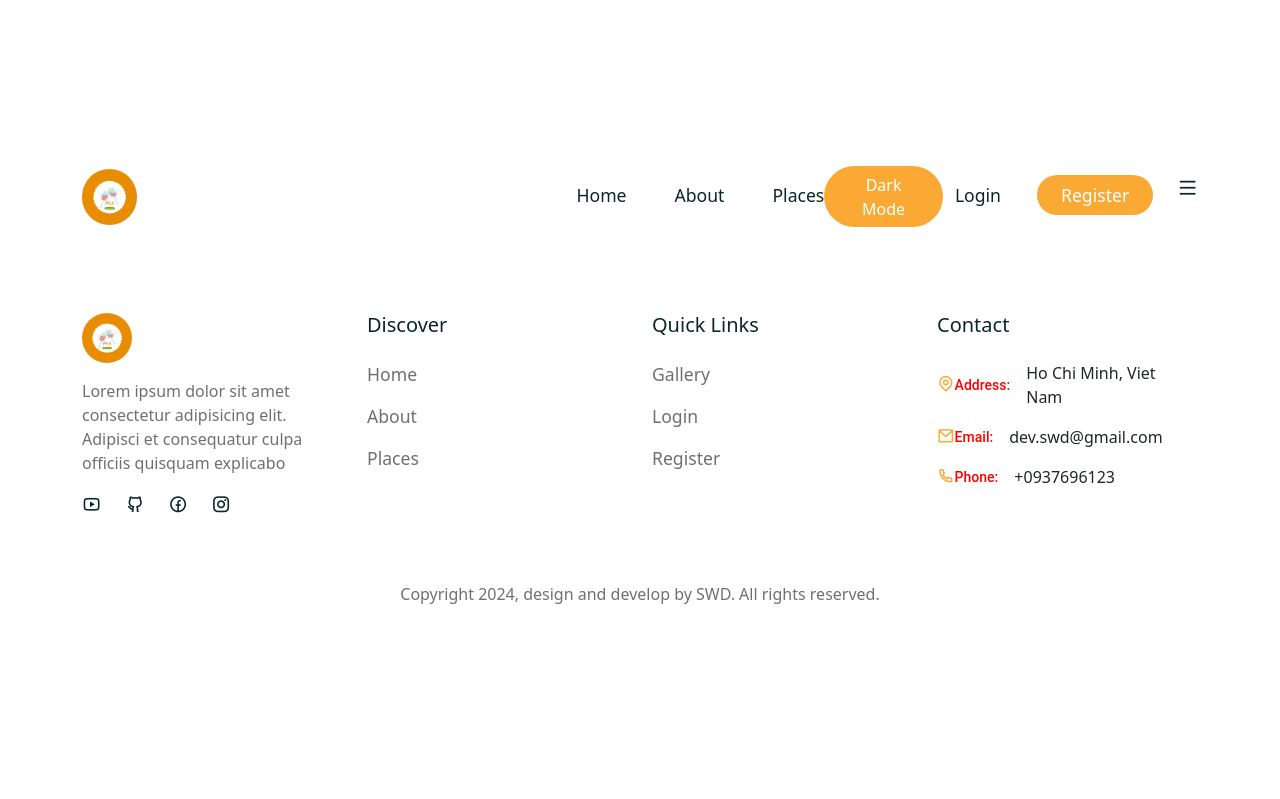
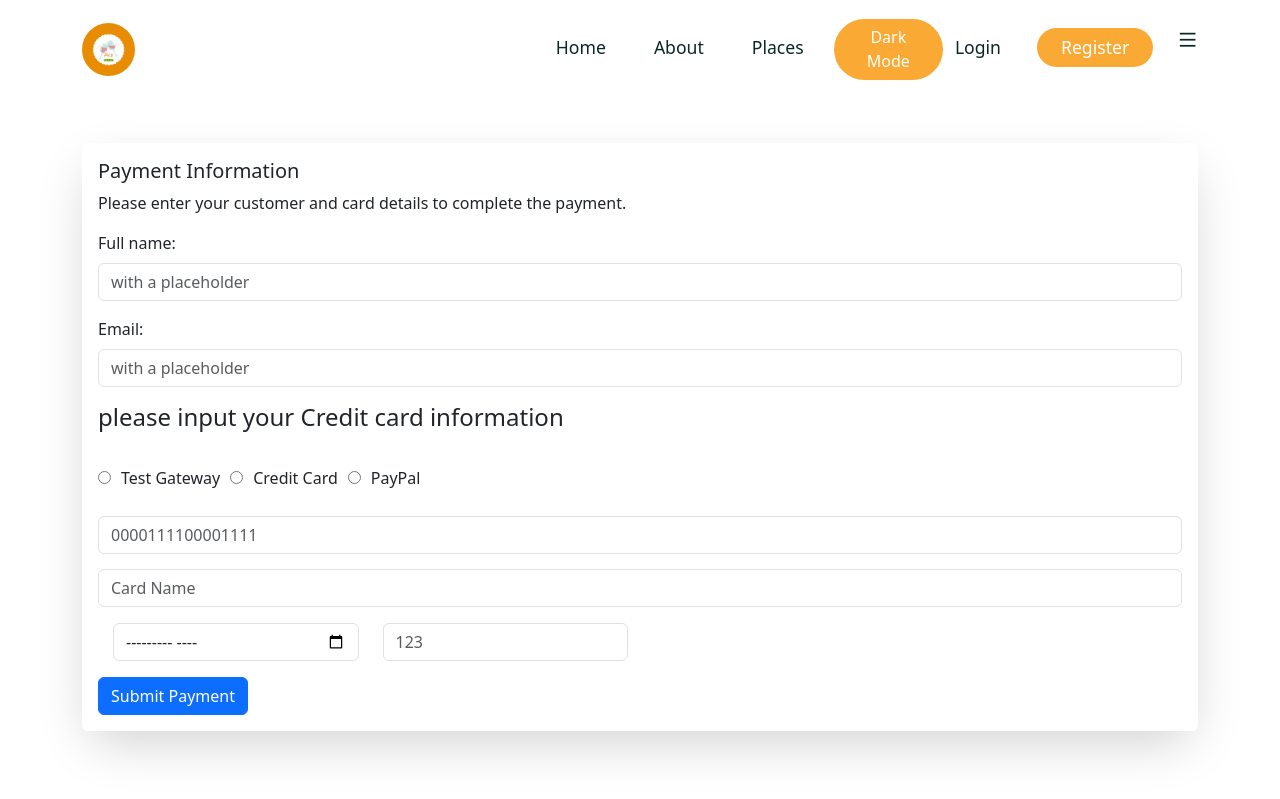
Before and after one commit to Anxiousz/Birthday-Party-Booking-For-Kids-FE, a React (Create React App) app in the folder Party_Hosting_System-FE/front-end/: page /payment in a window 1280 px wide. Shown: the top 799 px of the page. Built offline with nearby package versions, Linux system fonts and the light colour scheme; a web font is replaced by a local one.

Commit message:
[Huynm] [Front-End] 3rd commit -checkout page

```diff
--- a/Party_Hosting_System-FE/front-end/package.json
+++ b/Party_Hosting_System-FE/front-end/package.json
@@ -10,9 +10,12 @@
     "@testing-library/jest-dom": "^5.17.0",
     "@testing-library/react": "^13.4.0",
     "@testing-library/user-event": "^13.5.0",
+    "axios": "^1.6.7",
     "bootstrap": "^5.3.2",
     "dayjs": "^1.11.10",
     "firebase": "^10.8.0",
+    "mdb-react-ui-kit": "^7.2.0",
+    "payment": "^2.4.6",
     "react": "^18.2.0",
     "react-bootstrap": "^2.10.1",
     "react-dom": "^18.2.0",
--- a/Party_Hosting_System-FE/front-end/src/components/Booking/Booking.jsx
+++ b/Party_Hosting_System-FE/front-end/src/components/Booking/Booking.jsx
@@ -1,13 +1,15 @@
 import React, { useState } from "react";
 import "./booking.css";
+
 import { Form, FormGroup, ListGroup, ListGroupItem, Button } from "reactstrap";
+import { useNavigate, Link } from "react-router-dom";
+import Payment from "../../pages/Payment";
 
-import { useNavigate } from "react-router-dom";
 const Booking = ({ tour, avgRating }) => {
   const { price, reviews } = tour;
 
   const navigate = useNavigate();
-
+  const [totalAmount, setTotalAmount] = useState(0);
   const [credentials, setCredentials] = useState({
     userId: "01", //later it will be dynamic
     userEmail: "example@gmail.com",
@@ -18,17 +20,26 @@ const Booking = ({ tour, avgRating }) => {
   });
 
   const handleChange = (e) => {
-    setCredentials((prev) => ({ ...prev, [e.target.id]: e.target.value }));
+    const { id, value } = e.target;
+    setCredentials((prev) => ({ ...prev, [id]: value }));
+    // Recalculate total amount whenever guest size changes
+    if (id === "guestSize") {
+      calculateTotalAmount();
+    }
   };
 
   const serviceFee = 10;
-  const totalAmount =
-    Number(price) * Number(credentials.guestSize) + Number(serviceFee);
+
+  const calculateTotalAmount = () => {
+    const calculatedTotalAmount =
+      Number(price) * Number(credentials.guestSize) + Number(serviceFee);
+    setTotalAmount(calculatedTotalAmount);
+  };
 
   // send data to the server
   const handleClick = (e) => {
     e.preventDefault();
-    navigate("/thank-you");
+    navigate("/payment");
   };
 
   return (
@@ -105,7 +116,7 @@ const Booking = ({ tour, avgRating }) => {
           </ListGroupItem>
         </ListGroup>
         <Button className="btn primary__btn w-100 mt-4" onClick={handleClick}>
-          Book Now
+            Booking Now
         </Button>
       </div>
     </div>
--- a/Party_Hosting_System-FE/front-end/src/components/Header/Header.jsx
+++ b/Party_Hosting_System-FE/front-end/src/components/Header/Header.jsx
@@ -82,7 +82,7 @@ const Header = () => {
             </div>
             {/* ============== menu end ============== */}
             <div>
-            <Button onClick={toggleTheme} className="btn primary__btn">
+            <Button onClick={toggleTheme} className="btn primary__btn buttoncheck">
                 {isDarkTheme ? 'Light Mode' : 'Dark Mode'}
               </Button>
             </div>
--- a/Party_Hosting_System-FE/front-end/src/components/Header/header.css
+++ b/Party_Hosting_System-FE/front-end/src/components/Header/header.css
@@ -54,3 +54,6 @@
     z-index: 999;
     background:#fff;
 }
+.buttoncheck {
+    margin-left: 30px;
+}
--- a/Party_Hosting_System-FE/front-end/src/pages/Payment.jsx
+++ b/Party_Hosting_System-FE/front-end/src/pages/Payment.jsx
@@ -1,9 +1,165 @@
 import React, { useState } from "react";
+import {
+  Card,
+  CardBody,
+  CardTitle,
+  CardText,
+  Input,
+  Button,
+  InputGroup,
+  InputGroupText,
+  FormGroup,
+  Label,
+  FormFeedback,
+  FormText,
+  Row,
+  Col,
+} from "reactstrap";
+import { useNavigate } from "react-router-dom";
+import {
+  formatCreditCardNumber,
+  formatCVC,
+  formatExpirationDate,
+} from "../shared/card";
+import "../styles/payment.css"
 
+const PaymentPage = () => {
+  const [customerInfo, setCustomerInfo] = useState({
+    name: "",
+    email: "",
+  });
+  const [cardInfo, setCardInfo] = useState({
+    number: "",
+    name: "",
+    expiry: "",
+    cvc: "",
+    issuer: "",
+    focused: "",
+    formData: null,
+  });
 
+  // const handleInputChange = (event) => {
+  //   const { name, value } = event.target;
 
-const Payment = () => {
+  //   // Format card information
+  //   if (name === "number") {
+  //     value = formatCreditCardNumber(value);
+  //   } else if (name === "expiry") {
+  //     value = formatExpirationDate(value);
+  //   } else if (name === "cvc") {
+  //     value = formatCVC(value);
+  //   }
 
+  const navigate = useNavigate();
 
-}
-export default Payment;
+  // ... rest of your component code
+  const handleSubmit = (e) => {
+    e.preventDefault();
+    alert("You have finished payment!");
+    navigate("/payment");
+  };
+
+  return (
+    <div className="container mt-5">
+      <Card className="credit_card_card">
+        <CardBody>
+          <CardTitle tag="h5">Payment Information</CardTitle>
+          <CardText>
+            Please enter your customer and card details to complete the payment.
+          </CardText>
+
+          {/* Customer Information */}
+          <div className="mb-3">
+            <FormGroup>
+              <Label for="fullname">Full name:</Label> <br />
+              <Input
+                id="fullname"
+                name="fullname"
+                placeholder="with a placeholder"
+                type="text"
+              />{" "}
+            </FormGroup>
+          </div>
+          <div className="mb-3">
+            <FormGroup>
+              <Label for="email">Email:</Label>
+              <Input
+                id="email"
+                name="email"
+                placeholder="with a placeholder"
+                type="email"
+              />
+              <FormFeedback valid>Sweet! that name is available</FormFeedback>
+              {/* <FormText>Example help text that remains unchanged.</FormText> */}
+            </FormGroup>
+          </div>
+          <div key="Payment">
+            <div className="App-payment">
+              <h4>please input your Credit card information</h4>
+              <Card
+                number={cardInfo.number}
+                name={cardInfo.name}
+                expiry={cardInfo.expiry}
+                cvc={cardInfo.cvc}
+              />
+              <form onSubmit={handleSubmit}>
+                <Input type="hidden" name="issuer" value={cardInfo.issuer} />
+                <FormGroup></FormGroup>
+                <FormGroup className="payment-radio">
+                  <input name="gateway" type="radio" value="test_gateway" />
+                  <label htmlFor="test_gateway">Test Gateway</label>
+                  <input name="gateway" type="radio" value="stripe" />
+                  <label htmlFor="stripe">Credit Card</label>
+                  <input name="gateway" type="radio" value="paypal" />
+                  <label htmlFor="paypal">PayPal</label>
+                </FormGroup>
+                <FormGroup>
+                  <Input
+                    className="number"
+                    type="number"
+                    label="Credit Card Number"
+                    placeholder="0000111100001111"
+                  />
+                  <Input
+                    className="card_name"
+                    type="number"
+                    max="99999"
+                    label="Credit Card Name"
+                    placeholder="Card Name"
+                  />
+                </FormGroup>
+                <FormGroup className="card_info">
+                  <Row>
+                    <Col xs="3" className="col_MY">
+                      <Input
+                        name="month"
+                        type="month"
+                        label="month"
+                        placeholder="MM"
+                      />
+                    </Col>
+                    <Col xs="3" className="col_CVC">
+                      <Input
+                        width={3}
+                        name="cvc"
+                        type="number"
+                        label="CVC"
+                        placeholder="123"
+                      />
+                    </Col>
+                  </Row>
+                </FormGroup>
+              </form>
+            </div>
+          </div>
+
+          <Button color="primary" onClick={handleSubmit}>
+            Submit Payment
+          </Button>
+        </CardBody>
+      </Card>
+    </div>
+  );
+};
+
+export default PaymentPage;
--- a/Party_Hosting_System-FE/front-end/src/router/Routers.js
+++ b/Party_Hosting_System-FE/front-end/src/router/Routers.js
@@ -8,7 +8,9 @@ import Login from "./../pages/Login";
 import SearchResultList from "./../pages/SearchResultList";
 import ThankYou from "../pages/ThankYou";
 import About from "./../pages/About"
+import Payment from "./../pages/Payment"
 import Reset from "../pages/Reset";
+import Checkout from "../pages/Checkout"
 
 const Routers = () => {
   return (
@@ -20,6 +22,8 @@ const Routers = () => {
       <Route path="/login" element={<Login />} />
       <Route path="/register" element={<Register />} />
       <Route path="/about" element={<About/>} />
+      <Route path="/payment" element={<Payment/>} />
+      <Route path="/checkout" element={<Checkout/>} />
       <Route path="/thank-you" element={<ThankYou />} />
       <Route path="/tour/search" element={<SearchResultList />} />
       <Route path="/login/roll-selection" /* chờ roll-selection bên Page xong sẽ thêm element */ />
--- /dev/null
+++ b/Party_Hosting_System-FE/front-end/src/shared/card.jsx
@@ -0,0 +1,59 @@
+import Payment from 'payment'
+
+function clearNumber (value = '') {
+  return value.replace(/\D+/g, '')
+}
+
+export function formatCreditCardNumber (value) {
+  if (!value) {
+    return value
+  }
+
+  const issuer = Payment.fns.cardType(value)
+  const clearValue = clearNumber(value)
+  let nextValue
+
+  switch (issuer) {
+    case 'amex':
+      nextValue = `${clearValue.slice(0, 4)} ${clearValue.slice(
+        4,
+        10
+      )} ${clearValue.slice(10, 15)}`
+      break
+    case 'dinersclub':
+      nextValue = `${clearValue.slice(0, 4)} ${clearValue.slice(
+        4,
+        10
+      )} ${clearValue.slice(10, 14)}`
+      break
+    default:
+      nextValue = `${clearValue.slice(0, 4)} ${clearValue.slice(
+        4,
+        8
+      )} ${clearValue.slice(8, 12)} ${clearValue.slice(12, 19)}`
+      break
+  }
+
+  return nextValue.trim()
+}
+
+export function formatCVC (value, prevValue, allValues = {}) {
+  const clearValue = clearNumber(value)
+  let maxLength = 3
+
+  if (allValues.number) {
+    const issuer = Payment.fns.cardType(allValues.number)
+  }
+
+  return clearValue.slice(0, maxLength)
+}
+
+export function formatExpirationDate (value) {
+  const clearValue = clearNumber(value)
+
+  if (clearValue.length >= 3) {
+    return `${clearValue.slice(0, 2)}/${clearValue.slice(2, 4)}`
+  }
+
+  return clearValue
+}
--- /dev/null
+++ b/Party_Hosting_System-FE/front-end/src/styles/payment.css
@@ -0,0 +1,9 @@
+.card_info {
+    margin: 15px;
+}
+.card_name {
+    margin-top: 15px;
+}
+.payment-radio label{
+    margin: 10px;
+}
```
Also changed, not shown: 1 other file (tests, documents, lock files or other folders).
